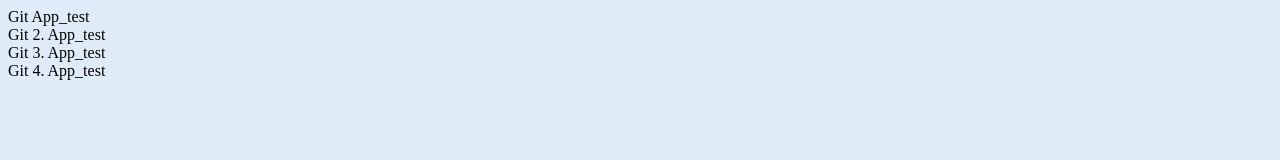
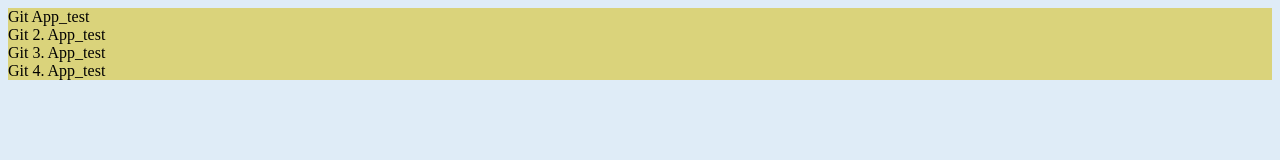
Before and after one commit to DevEljah/App_test, a plain HTML site: page index.html in a window 1280 px wide. Drawn offline with Linux system fonts and the light colour scheme.

Commit message:
4. div add

```diff
--- a/index.css
+++ b/index.css
@@ -1,3 +1,7 @@
 body {
   background-color: rgb(223, 236, 247);
 }
+
+.wrapper {
+  background-color: rgb(218, 211, 123);
+}
--- a/index.html
+++ b/index.html
@@ -8,10 +8,12 @@
     <link rel="stylesheet" href="./index.css" />
   </head>
   <body>
-    <div class="wrapper">Git App_test</div>
-    <div>Git 2. App_test</div>
-    <div>Git 3. App_test</div>
-    <div>Git 4. App_test</div>
+    <div class="wrapper">
+      Git App_test
+      <div>Git 2. App_test</div>
+      <div>Git 3. App_test</div>
+      <div>Git 4. App_test</div>
+    </div>
 
     <script src="index.js"></script>
   </body>
```
